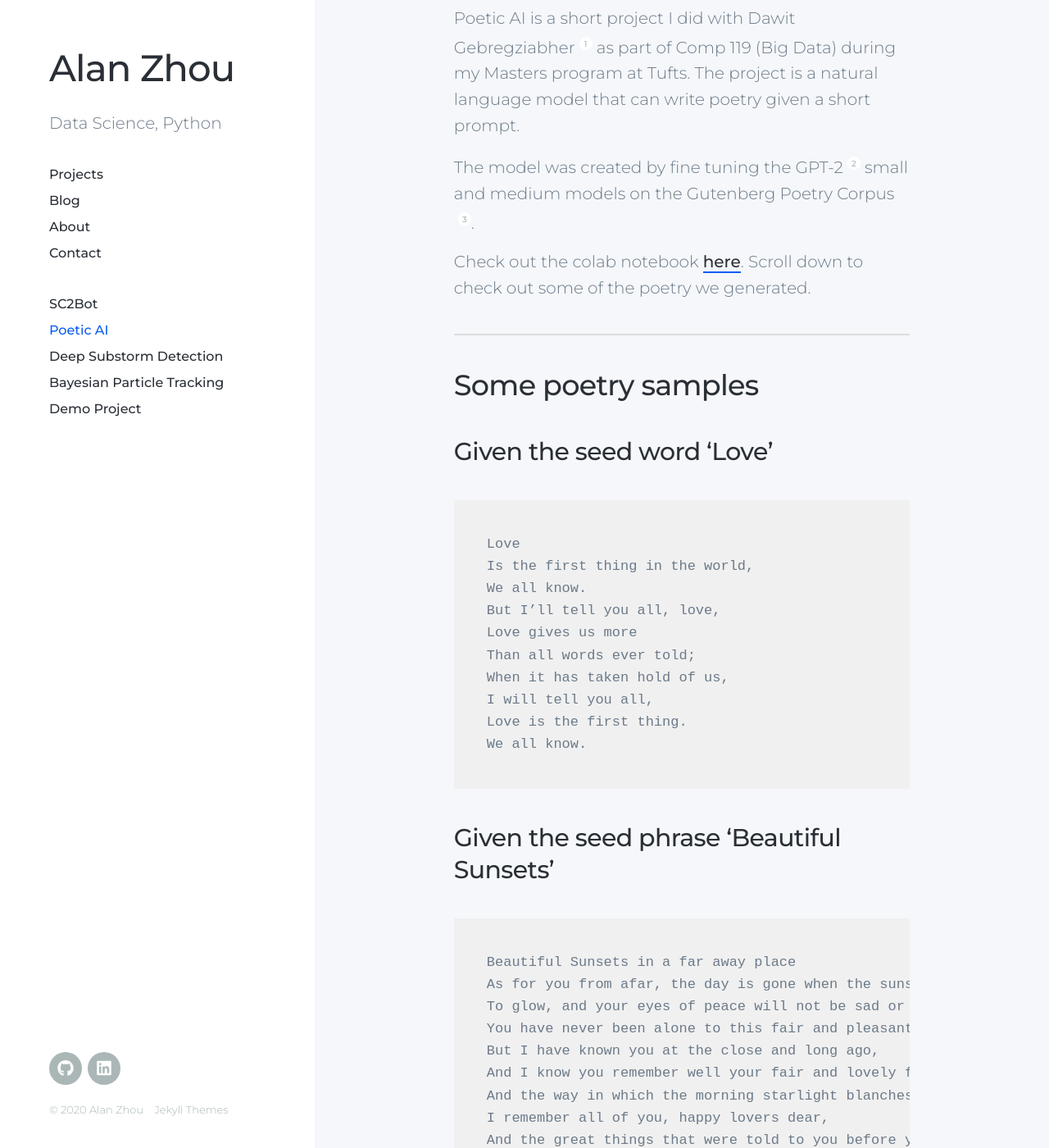
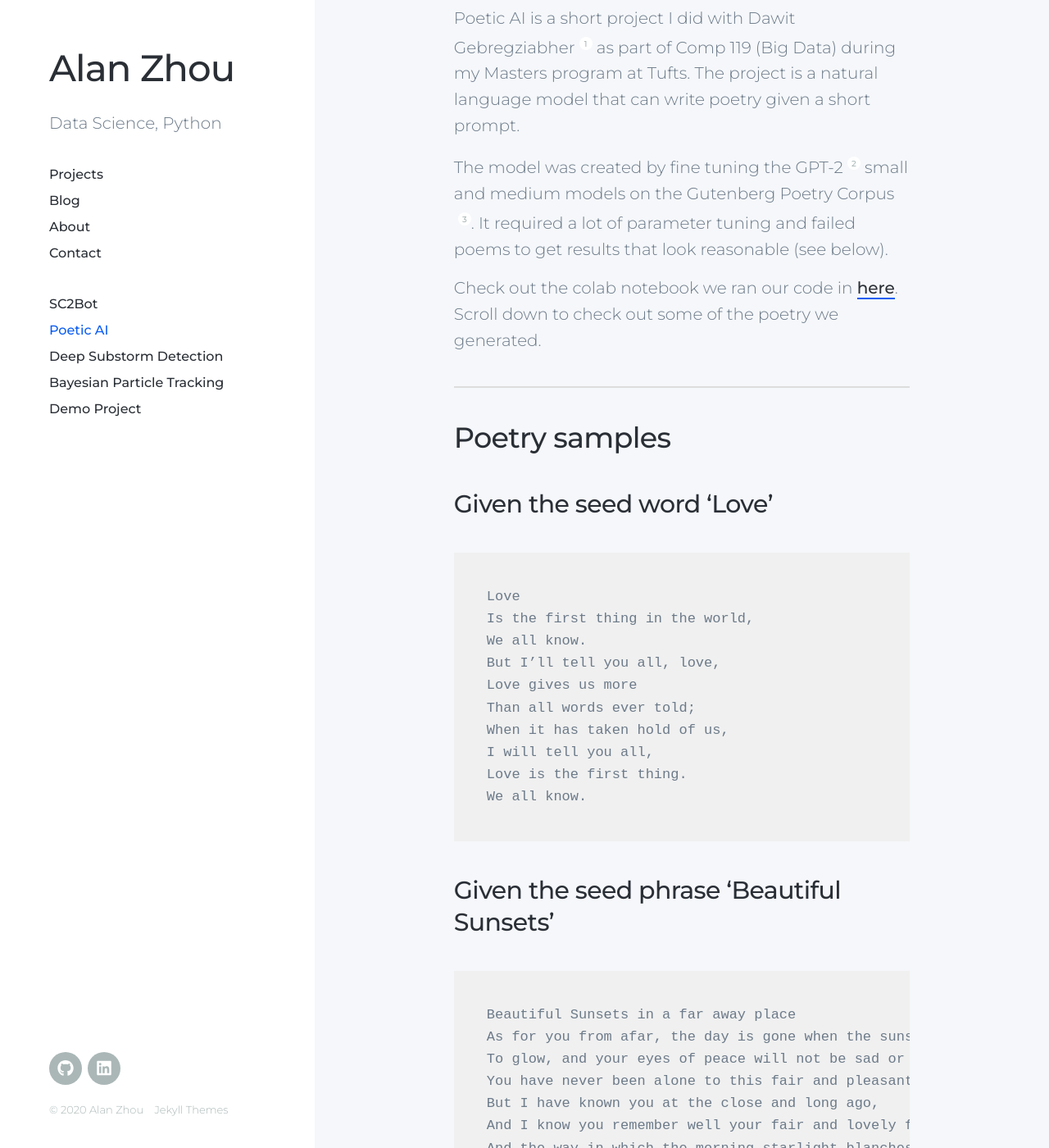
Before and after one commit to alanxzhou/alanxzhou.github.io, a Jekyll site: the page built from _projects/2020-3-10-poeticai.md, in a window 1280 px wide and 1400 px high, scrolled down 691 px. Shown: the whole window at 82% size. Built offline with Jekyll 4.4.1, drawn with Linux system fonts in a browser that asks for light colours; nearby versions of some CDN libraries; some of the changed text lies outside the part shown.

Commit message:
Update 2020-3-10-poeticai.md

````diff
--- a/_projects/2020-3-10-poeticai.md
+++ b/_projects/2020-3-10-poeticai.md
@@ -13,16 +13,16 @@ Poetic AI is a short project I did with Dawit Gebregziabher[^1] as part of Comp
 
 [^1]: link to Dawit's github or linkedin
 
-The model was created by fine tuning the GPT-2[^2] small and medium models on the Gutenberg Poetry Corpus[^3].
+The model was created by fine tuning the GPT-2[^2] small and medium models on the Gutenberg Poetry Corpus[^3]. It required a lot of parameter tuning and failed poems to get results that look reasonable (see below).
 
 [^2]: <a href="https://openai.com/blog/better-language-models/">https://openai.com/blog/better-language-models/</a>
 
 [^3]: <a href="https://github.com/aparrish/gutenberg-poetry-corpus">https://github.com/aparrish/gutenberg-poetry-corpus</a>
 
-Check out the colab notebook <a href="https://colab.research.google.com/drive/1KyOQga7G-NivE7QUPRnzGnBjsaLXy6LG">here</a>. Scroll down to check out some of the poetry we generated.
+Check out the colab notebook we ran our code in <a href="https://colab.research.google.com/drive/1KyOQga7G-NivE7QUPRnzGnBjsaLXy6LG">here</a>. Scroll down to check out some of the poetry we generated.
 
 ---
-## Some poetry samples
+## Poetry samples
 ### Given the seed word 'Love'
 ```html
 Love
@@ -55,7 +55,7 @@ The most humble are the poor, and these are the best."
 ```
 
 ### A failed poem
-The parameter tuning wasn't set quite right here
+The parameter tuning wasn't set quite right here (or maybe it was depending on how much you like this poem).
 ```html
 Love
 I fear, and fear grow,
````
